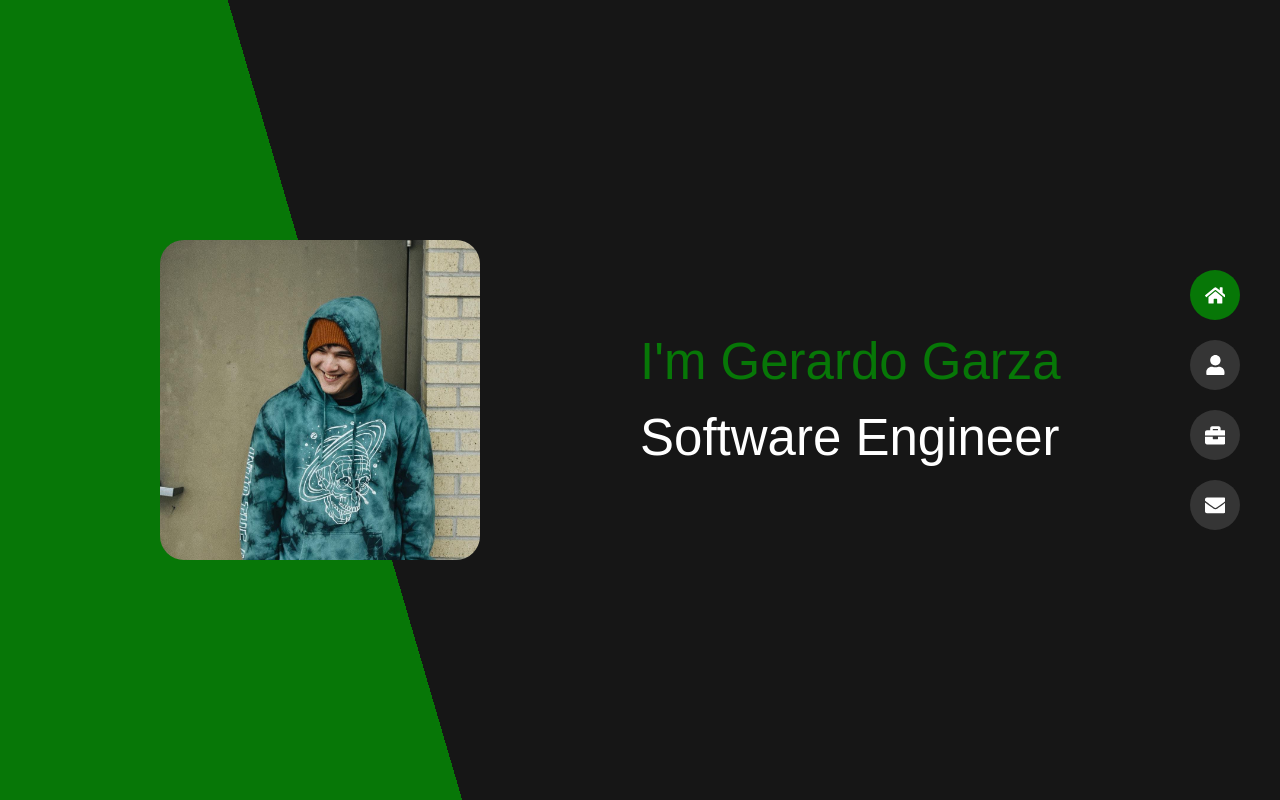
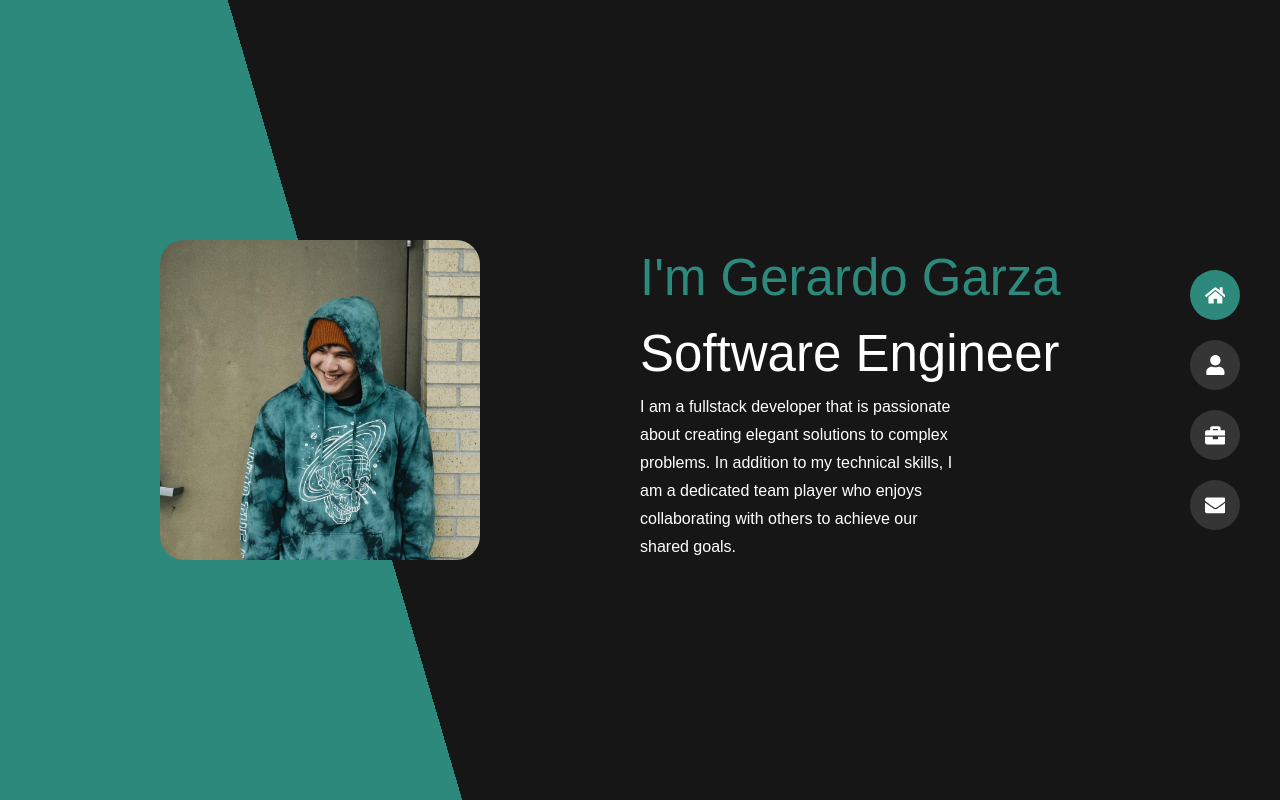
Before and after one commit to owlsCloud/GerardoGarza, a React (Create React App) app: page / in a window 1280 px wide. Built offline with nearby package versions, Linux system fonts and the light colour scheme; the HTML template or start-up script is replaced by a standard one.

Commit message:
changed color

```diff
--- a/src/components/MainPage.js
+++ b/src/components/MainPage.js
@@ -6,11 +6,17 @@ function MainPage() {
       <div className="flex justify-center w-1/2 h-screen">
         <img src={me} alt="me" className="my-auto rounded-3xl w-1/2 " />
       </div>
-      <div className="w-1/2 flex justify-left items-center">
+      <div className="w-1/2 flex flex-col m-auto">
         <h1 className="text-textColor text-[51px]">
           I'm Gerardo Garza
           <span className="text-[#fff] block">Software Engineer</span>
         </h1>
+        <p className="text-white leading-7 w-1/2">
+          I am a fullstack developer that is passionate about creating elegant
+          solutions to complex problems. In addition to my technical skills, I
+          am a dedicated team player who enjoys collaborating with others to
+          achieve our shared goals.
+        </p>
       </div>
     </div>
   );
--- a/tailwind.config.js
+++ b/tailwind.config.js
@@ -3,9 +3,9 @@ module.exports = {
   content: ["./src/**/*.{js,jsx,ts,tsx}"],
   theme: {
     colors: {
-      primary: "#077707",
+      primary: "#2d897b",
       inActive: "#353535",
-      textColor: "#077707",
+      textColor: "#2d897b",
       white: "#ffffff",
     },
     extend: {},
```
Also changed, not shown: src/assets/background.png.
